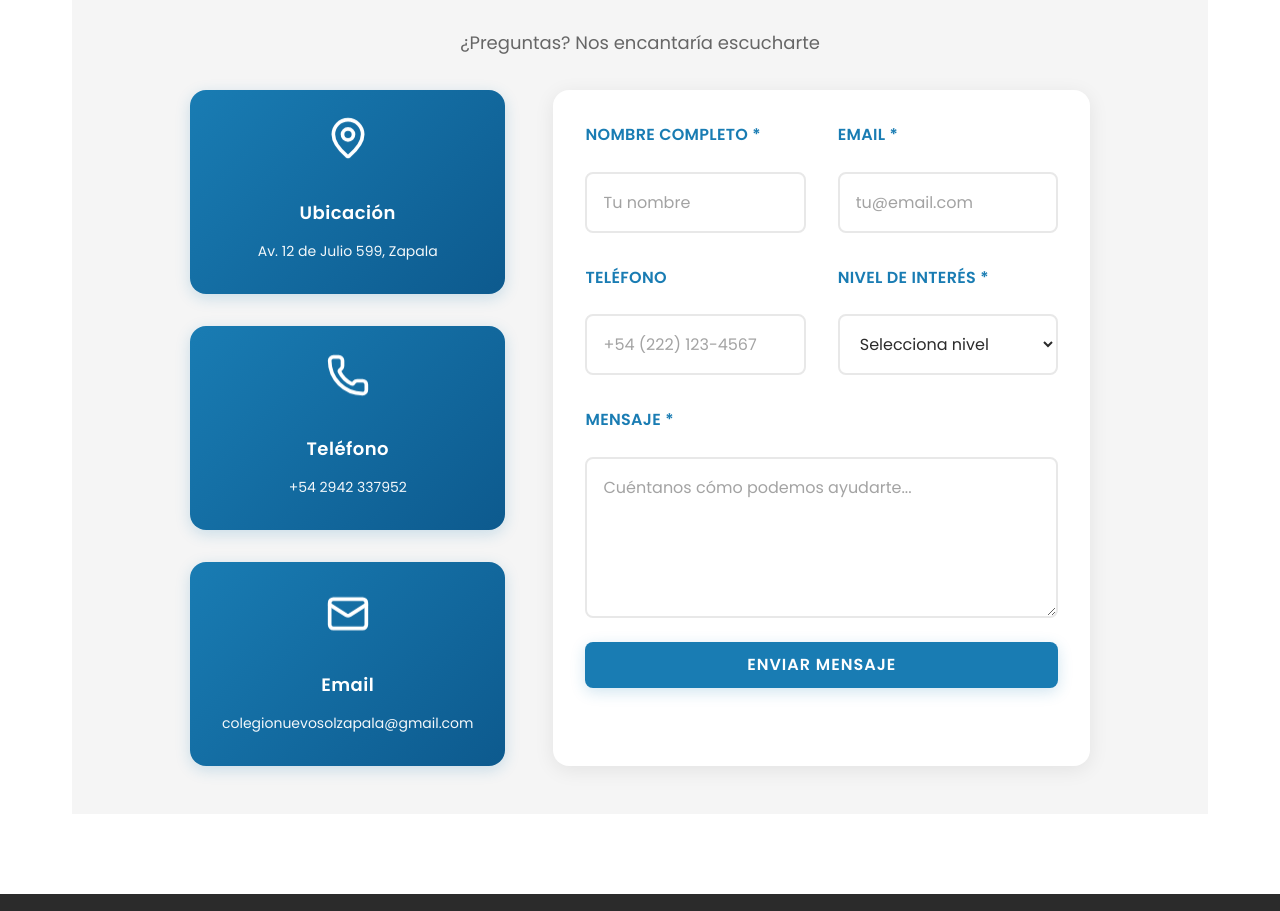
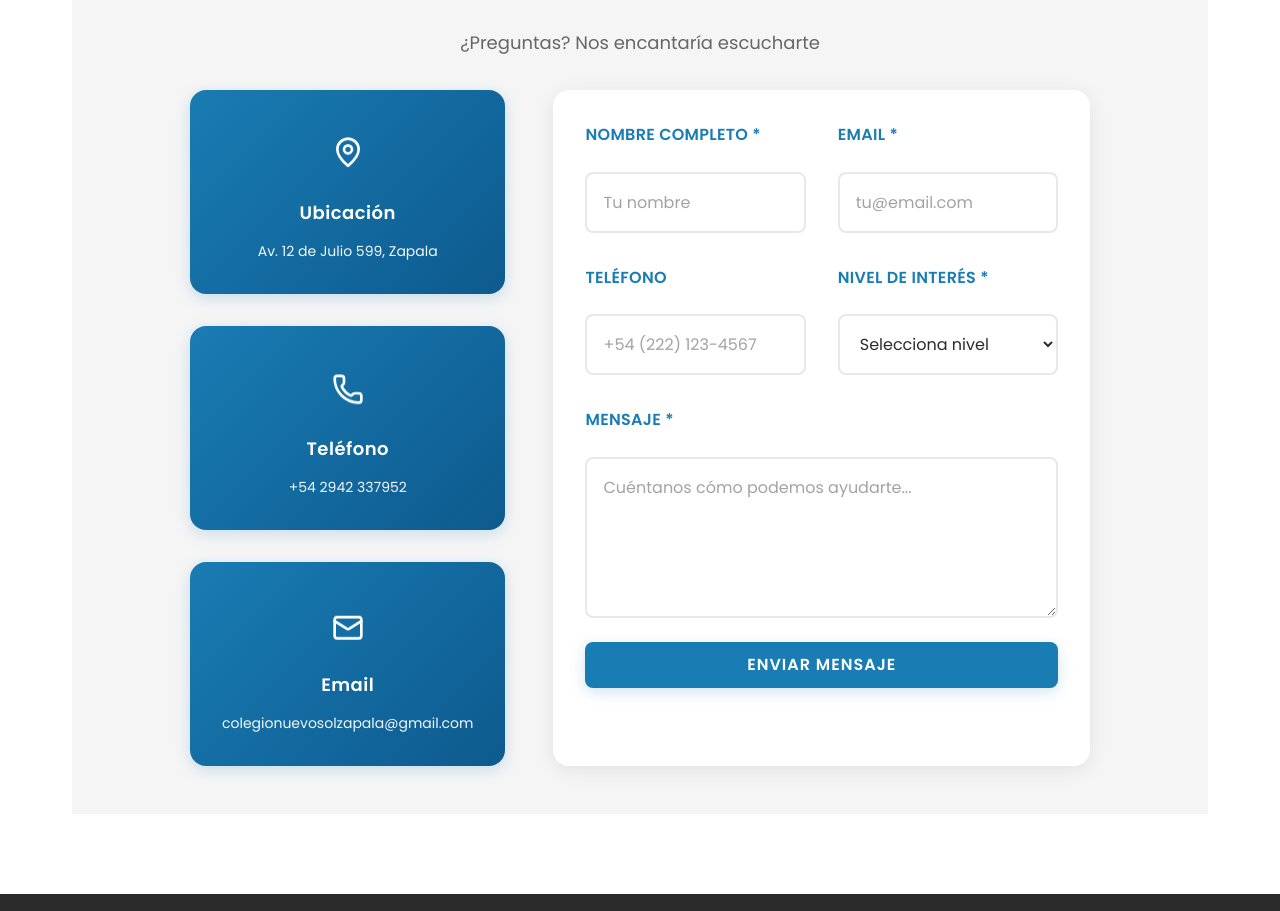
Before and after one commit to JosefinaBacci/WebCSN, a React (Vite) app in the folder frontend/: page / in a window 1280 px wide. Shown: the part 5547-6458 px from the top of the page. Built offline with nearby package versions, Linux system fonts and the light colour scheme; no server answers; what @heroui/react would draw is missing.

Commit message:
icon size adjustments

```diff
--- a/frontend/src/pages/Announcements.css
+++ b/frontend/src/pages/Announcements.css
@@ -55,7 +55,6 @@
     padding: var(--spacing-lg);
     box-shadow: 0 4px 15px rgba(0, 0, 0, 0.1);
     transition: all 0.3s cubic-bezier(0.34, 1.56, 0.64, 1);
-    border-left: 4px solid var(--primary);
     animation: scaleIn 0.6s ease-out both;
     display: flex;
     flex-direction: column;
--- a/frontend/src/shared/components/ContactForm.css
+++ b/frontend/src/shared/components/ContactForm.css
@@ -47,14 +47,15 @@
 
 .info-icon {
     font-size: 2.5rem;
-    margin-bottom: var(--spacing-sm);
+    margin-bottom: 0.5rem;
+    margin-top: 0.5rem;
     animation: bounce 2s ease-in-out infinite;
     display: inline-block;
 }
 
 .info-icon svg {
-    width: 2.75rem;
-    height: 2.75rem;
+    width: 2rem;
+    height: 2rem;
 }
 
 .info-card:nth-child(1) .info-icon { animation-delay: 0s; }
```
